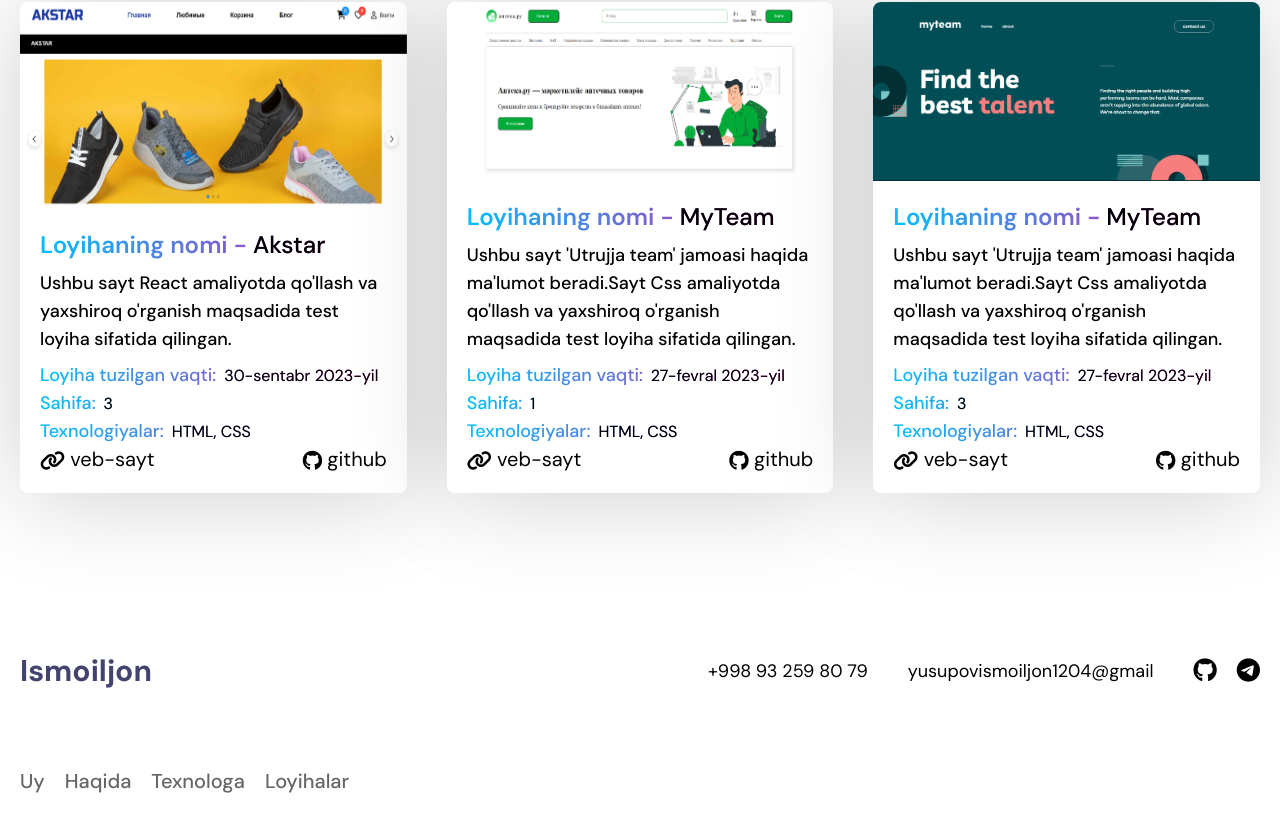
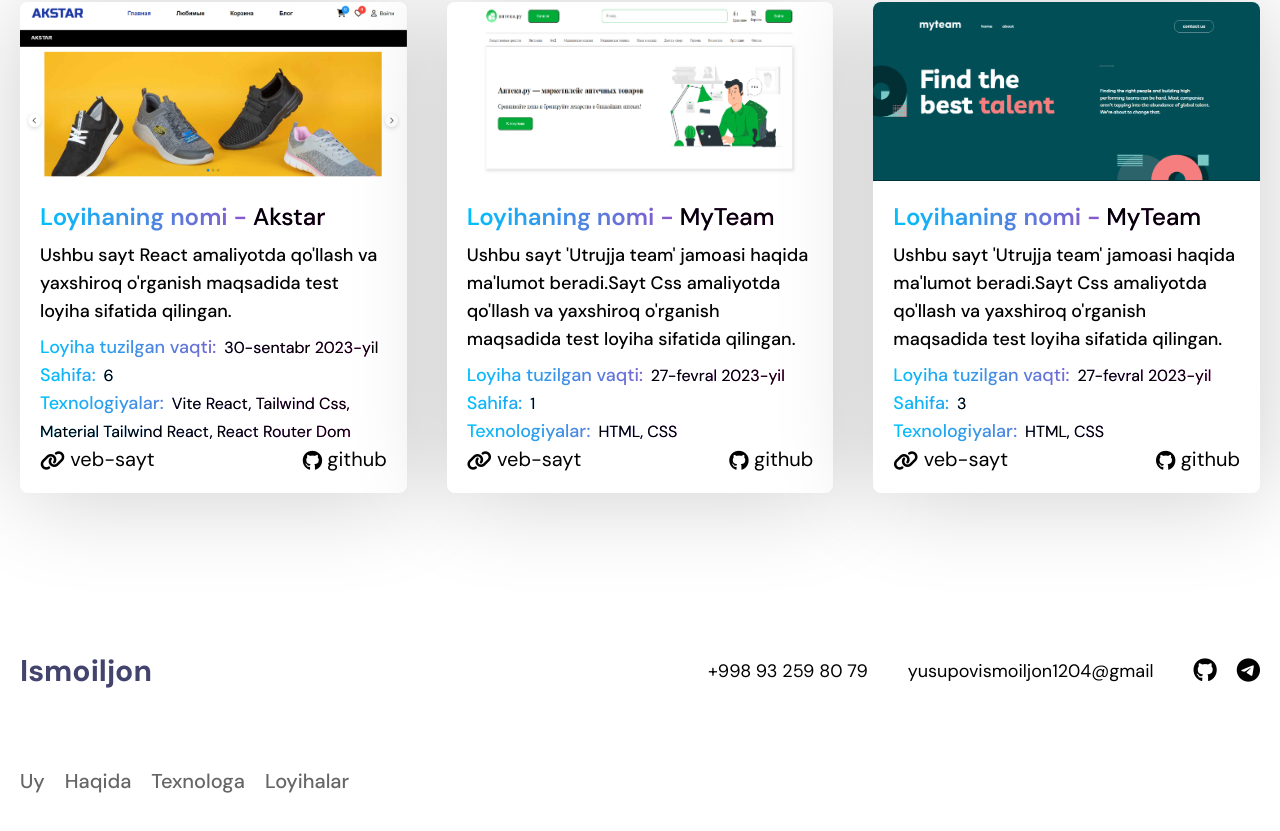
Before and after one commit to Yusupov-Ismoiljon/portfolio, a React (Vite) app: page / in a window 1280 px wide. Shown: the part 1842-2673 px from the top of the page. Built offline with nearby package versions, Linux system fonts and the light colour scheme.

Commit message:
I changed data

```diff
--- a/src/data.js
+++ b/src/data.js
@@ -8,8 +8,8 @@ export const loyihalar = [
         title: 'Akstar',
         text: `Ushbu sayt React amaliyotda qo'llash va yaxshiroq o'rganish maqsadida test loyiha sifatida qilingan.`,
         vaqti: '30-sentabr 2023-yil',
-        sahifasoni: 3,
-        texnalogiya: 'HTML, CSS'
+        sahifasoni: 6,
+        texnalogiya: 'Vite React, Tailwind Css, Material Tailwind React, React Router Dom'
     },
     {
         id: 2,
```
